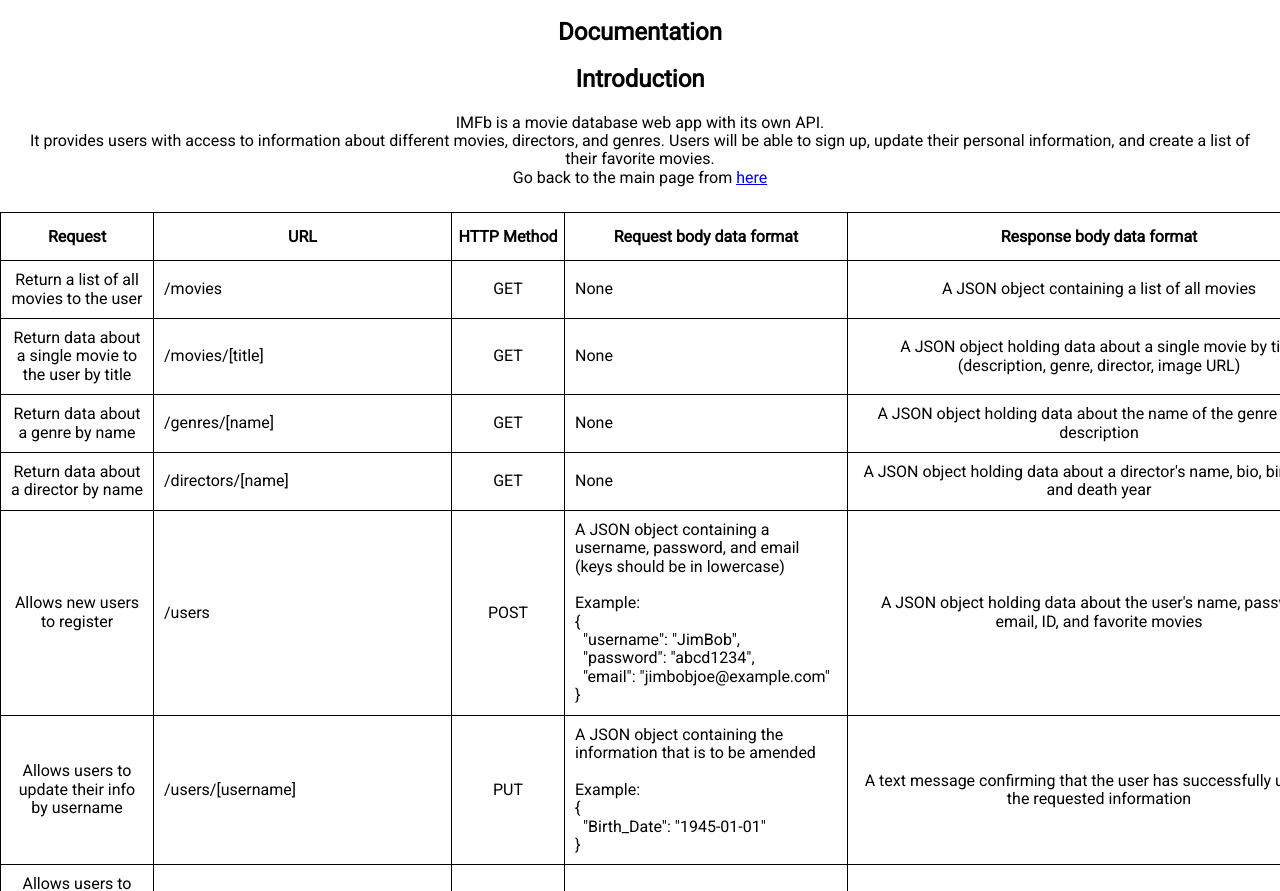
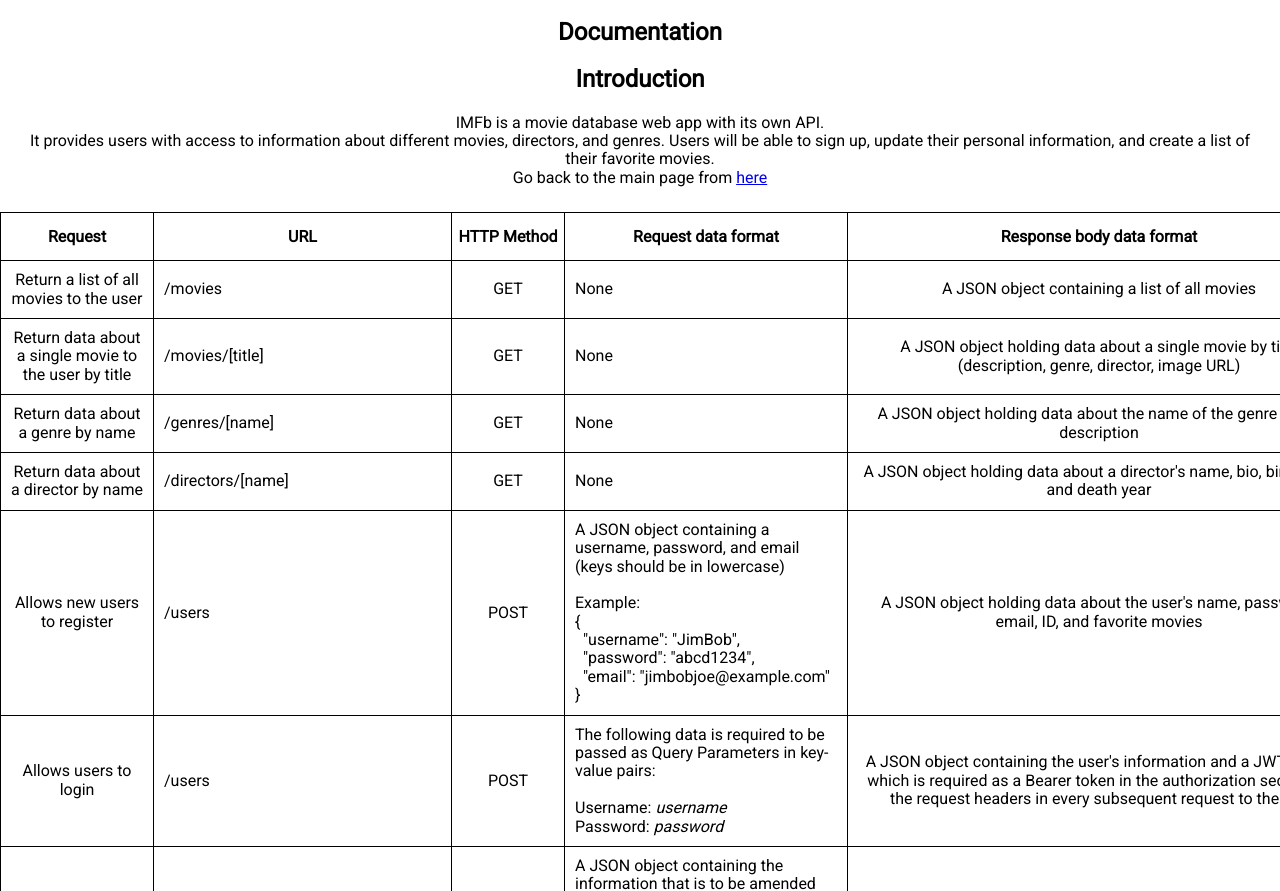
Before and after one commit to SimeonTu/movie-app, a website: page public/documentation.html in a window 1280 px wide. Shown: the part 61-952 px from the top of the page. Drawn offline with nearby package versions, Linux system fonts and the light colour scheme.

Commit message:
documentation, security and login error log update

```diff
--- a/auth.js
+++ b/auth.js
@@ -19,8 +19,11 @@
     passport.authenticate('local', { session: false }, (error, user, info) => {
       if (error || !user) {
         console.log(error)
+        console.log(user)
+        console.log(info)
+        // console.log(message)
         return res.status(400).json({
-          message: 'Something is not right',
+          message: info.message,
           user: user
         });
       }
--- a/index.js
+++ b/index.js
@@ -298,6 +298,12 @@
   "/users/:Username/movies/:movieID",
   passport.authenticate("jwt", { session: false }),
   async (req, res) => {
+
+    // condition that checks and makes sure that the username in the request body matches the one in the request parameter
+    if (req.user.Username !== req.params.Username) {
+      return res.status(400).send("Permission denied");
+    }
+
     await Users.findOneAndUpdate(
       { Username: req.params.Username },
       {
--- a/public/documentation.html
+++ b/public/documentation.html
@@ -30,7 +30,7 @@
                 <th>Request</th>
                 <th>URL</th>
                 <th>HTTP Method</th>
-                <th>Request body data format</th>
+                <th>Request data format</th>
                 <th>Response body data format</th>
             </tr>
         </thead>
@@ -88,6 +88,20 @@
                 </td>
             </tr>
             <tr>
+                <td>Allows users to login</td>
+                <td>/users</td>
+                <td>POST</td>
+                <td>
+                    The following data is required to be passed as Query Parameters in key-value pairs:<br>
+                    <br>
+                    Username: <i>username</i><br>
+                    Password: <i>password</i>
+                </td>
+                <td>
+                    A JSON object containing the user's information and a JWT token, which is required as a Bearer token in the authorization section of the request headers in every subsequent request to the API
+                </td>
+            </tr>
+            <tr>
                 <td>Allows users to update their info by username</td>
                 <td>/users/[username]</td>
                 <td>PUT</td>
```
Also changed, not shown: 1 other file.
